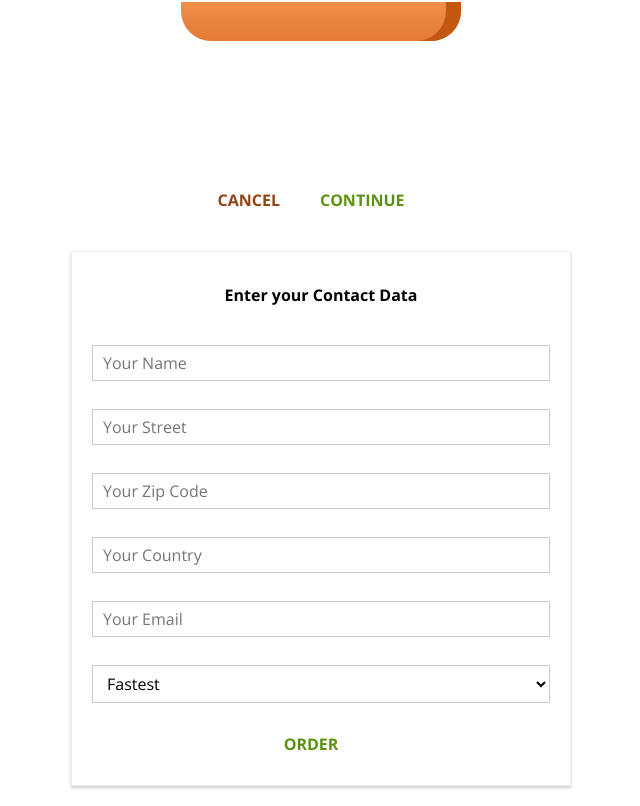
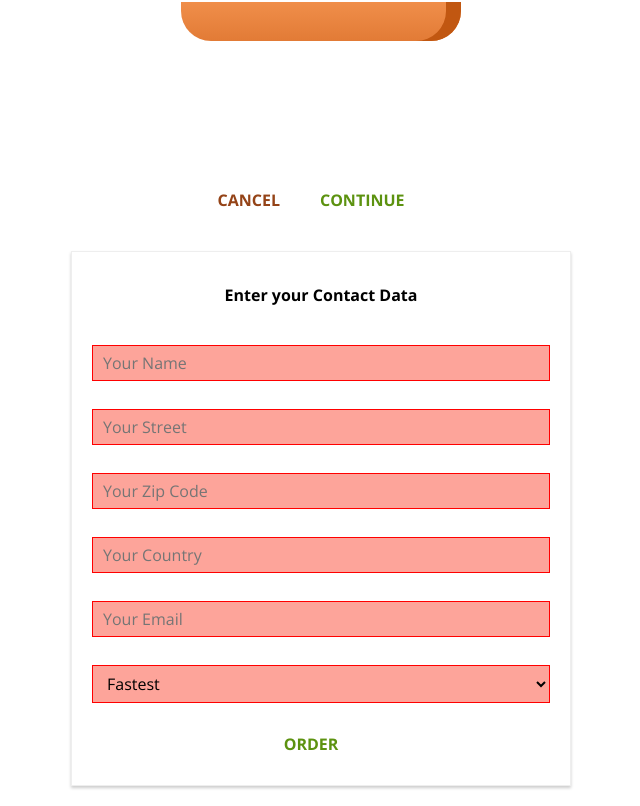
Before and after one commit to reymillenium/udemy_reactjs_burger_builder, a React (Create React App) app: page /checkout/contact-data in a window 1280 px wide. Shown: the part 267-1073 px from the top of the page, without its empty margins (319-959 px from the left). Built offline with nearby package versions, Linux system fonts and the light colour scheme.

Commit message:
Added the dynamic conforming of the classes included in the Input component. Added the Imvalid scss class. Modified the ContactData container by passing also the valid parameter into each Input

```diff
--- a/src/components/UI/Input/Input.js
+++ b/src/components/UI/Input/Input.js
@@ -3,17 +3,23 @@ import classes from './Input.module.scss';
 
 const input = (props) => {
     let inputElement = null;
+    const inputClasses = [classes.InputElement];
+
+    if (!props.valid) {
+        inputClasses.push(classes.Invalid);
+    }
+
     switch (props.elementType) {
         case ('input'):
             inputElement = <input
-                className={classes.InputElement}
+                className={inputClasses.join(' ')}
                 {...props.elementConfig}
                 value={props.value}
                 onChange={props.changed}/>;
             break;
         case ('textarea'):
             inputElement = <textarea
-                className={classes.InputElement}
+                className={inputClasses.join(' ')}
                 {...props.elementConfig}
                 value={props.value}
                 onChange={props.changed}/>;
@@ -21,7 +27,7 @@ const input = (props) => {
         case ('select'):
             inputElement = (
                 <select
-                    className={classes.InputElement}
+                    className={inputClasses.join(' ')}
                     value={props.value}
                     onChange={props.changed}
                 >
@@ -35,7 +41,7 @@ const input = (props) => {
             break;
         default:
             inputElement = <input
-                className={classes.InputElement}
+                className={inputClasses.join(' ')}
                 {...props.elementConfig}
                 value={props.value}
                 onChange={props.changed}/>;
--- a/src/components/UI/Input/Input.module.scss
+++ b/src/components/UI/Input/Input.module.scss
@@ -25,3 +25,8 @@
   outline: none;
   background-color: #ccc;
 }
+
+.Invalid {
+  border: 1px solid red;
+  background-color: #fda49a;
+}
--- a/src/containers/Checkout/ContactData/ContactData.js
+++ b/src/containers/Checkout/ContactData/ContactData.js
@@ -211,6 +211,7 @@ class ContactData extends Component {
                         elementType={formElement.data.elementType}
                         elementConfig={formElement.data.elementConfig}
                         value={formElement.data.value}
+                        valid={formElement.data.valid}
                         changed={(event) => this.inputChangedHandler(event, formElement.id)}
                     />
                 ))}
```
